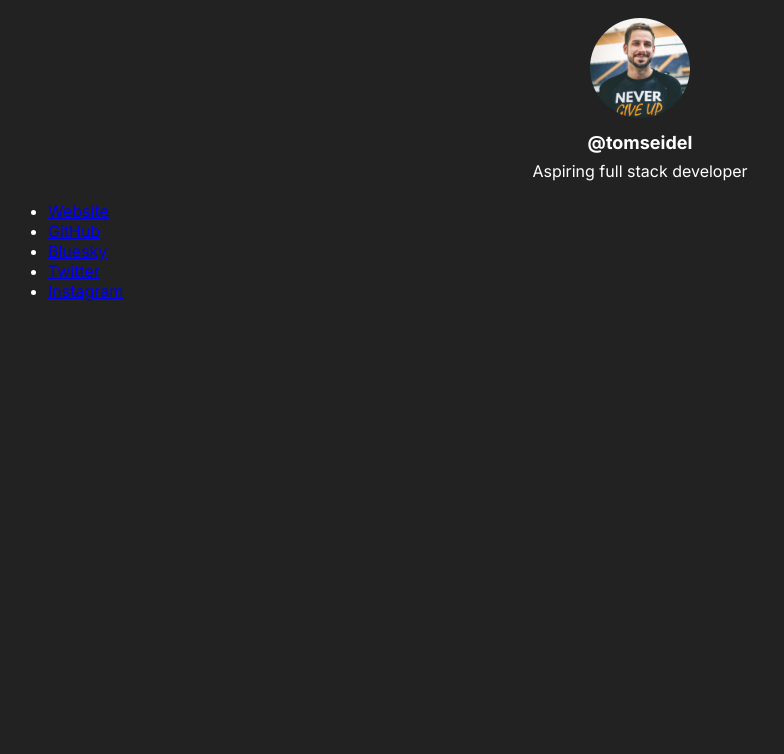
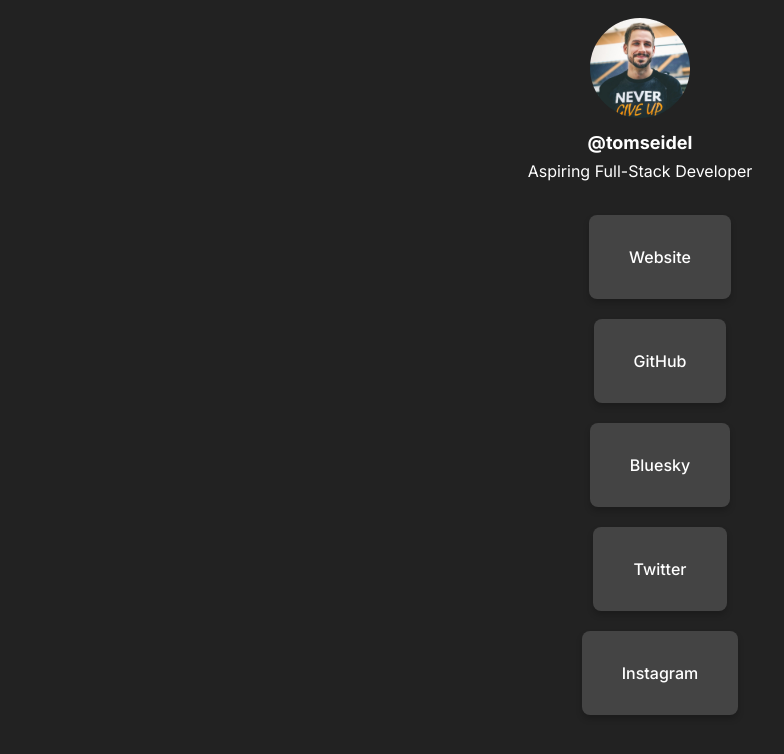
Before and after one commit to tom-seidel/tomseidel.com-static, a plain HTML site: page links.html in a window 1280 px wide. Shown: the whole page, without its empty margins (0-784 px from the left). Drawn offline with Linux system fonts and the light colour scheme.

Commit message:
Did some basic styling for the buttons

```diff
--- a/links.html
+++ b/links.html
@@ -4,15 +4,15 @@
     <meta charset="UTF-8">
     <meta name="viewport" content="width=device-width, initial-scale=1.0">
     <link rel="stylesheet" href="styles/links.css">
-    <link href="https://fonts.googleapis.com/css2?family=Inter:wght@400;700&display=swap" rel="stylesheet">
-    <title>Links</title>
+    <link href="https://fonts.googleapis.com/css2?family=Inter:wght@400;500;700&display=swap" rel="stylesheet">
+    <title>Tom Seidel | Links</title>
 </head>
 <body>
     <header>
         <div class="header-content">
             <img src="assets/pictures/tom.jpg" alt="profile picture" class="profile-pic">
             <h1>@tomseidel</h1>
-            <p>Aspiring full stack developer</p>
+            <p>Aspiring Full-Stack Developer</p>
         </div>
     </header>
 
--- a/styles/links.css
+++ b/styles/links.css
@@ -1,7 +1,7 @@
 body {
     font-family: 'Inter', sans-serif;
-    color: #ffffff;
-    background-color: #222222;
+    color: #fff;
+    background-color: #222;
 }
 
 .header-content {
@@ -24,3 +24,43 @@ h1 {
 h1, p {
     margin: 4px;
 }
+
+.link-section {
+    margin-top: 30px;
+}
+
+.link-list {
+    display: flex;
+    flex-direction: column;
+    align-items: center;
+    list-style: none;
+    padding: 0;
+    margin: 0 auto;
+    gap: 20px;
+    width: 100%;
+    max-width: 720px;
+}
+
+.link-button {
+    display: flex;
+    justify-content: center;
+    align-items: center;
+    width: 100%;
+    max-width: 720px;
+    min-height: 60px;
+    padding: 12px 20px;
+    background-color: #444;
+    color: white;
+    text-decoration: none;
+    border-radius: 8px;
+    font-size: 16px;
+    font-weight: 500;
+    transition: all 0.3s ease;
+    box-shadow: 0 4px 6px rgba(0, 0, 0, 0.2);
+}
+
+.link-button:hover {
+    background-color: #555;
+    transform: translateY(-2px);
+    box-shadow: 0 6px 12px rgba(0, 0, 0, 0.3);
+}
```
